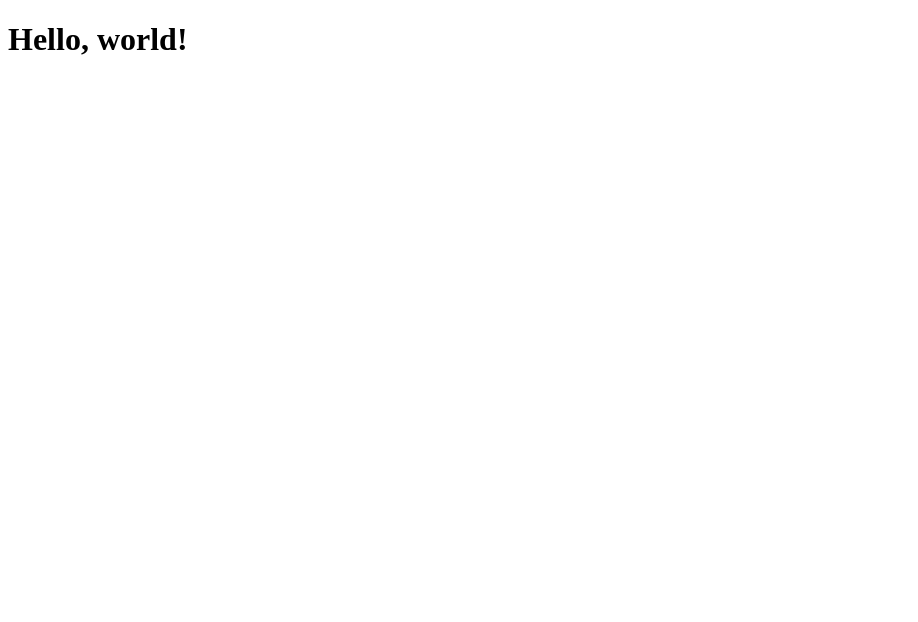
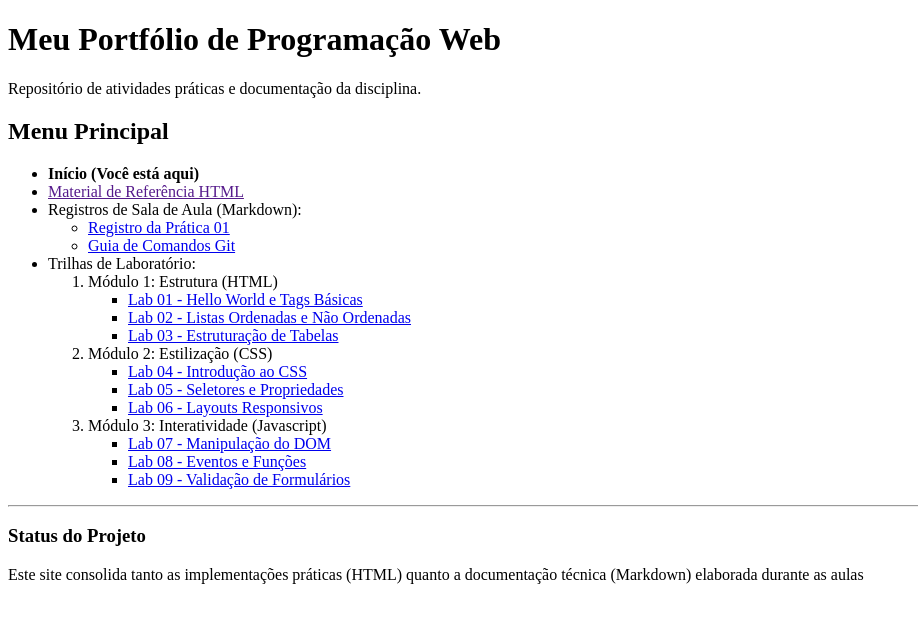
Before and after one commit to Programacao-Web-BSI-2026-2/lab-rafael_monteiro_viana, a plain HTML site: page index.html in a window 1280 px wide. Shown: the whole page, without its empty margins (0-918 px from the left). Drawn offline with Linux system fonts and the light colour scheme.

Commit message:
feat: criar o index.html com um lista contendo a estrutura do projeto com links para os arquivos

```diff
--- a/index.html
+++ b/index.html
@@ -1,11 +1,57 @@
 <!DOCTYPE html>
-<html lang="en">
+<html lang="pt-BR">
 <head>
     <meta charset="UTF-8">
     <meta name="viewport" content="width=device-width, initial-scale=1.0">
-    <title>Document</title>
+    <title>Portfólio de Programação Web</title>
 </head>
 <body>
-    <h1>Hello, world!</h1>
+    <header>
+        <h1>Meu Portfólio de Programação Web</h1>
+        <p>Repositório de atividades práticas e documentação da disciplina.</p>
+    </header>
+    <main>
+        <h2>Menu Principal</h2>
+        <ul>
+            <li><strong>Início (Você está aqui)</strong></li>
+            <li><a href="">Material de Referência HTML</a></li>
+            <li>Registros de Sala de Aula (Markdown):
+                <ul>
+                    <li><a href="/docs/semana-01.md">Registro da Prática 01</a></li>
+                    <li><a href="#">Guia de Comandos Git</a></li>
+                </ul>
+            </li>
+            <li>Trilhas de Laboratório:
+                <ol>
+                    <li>Módulo 1: Estrutura (HTML)
+                        <ul>
+                            <li><a href="/labs/01/index.html">Lab 01 - Hello World e Tags Básicas</a></li>
+                            <li><a href="/labs/02/index.html">Lab 02 - Listas Ordenadas e Não Ordenadas</a></li>
+                            <li><a href="/labs/03/index.html">Lab 03 - Estruturação de Tabelas</a></li>
+                        </ul>
+                    </li>
+                    <li>Módulo 2: Estilização (CSS)
+                        <ul>
+                            <li><a href="/labs/04/index.html">Lab 04 - Introdução ao CSS</a></li>
+                            <li><a href="/labs/05/index.html">Lab 05 - Seletores e Propriedades</a></li>
+                            <li><a href="/labs/06/index.html">Lab 06 - Layouts Responsivos</a></li>
+                        </ul>
+                    </li>
+                    <li>Módulo 3: Interatividade (Javascript)
+                        <ul>
+                            <li><a href="/labs/07/index.html">Lab 07 - Manipulação do DOM</a></li>
+                            <li><a href="/labs/08/index.html">Lab 08 - Eventos e Funções</a></li>
+                            <li><a href="/labs/09/index.html">Lab 09 - Validação de Formulários</a></li>
+                        </ul>
+                    </li>
+                </ol>
+            </li>
+        </ul>
+    </main>
+    <footer>
+        <hr>
+        <h3>Status do Projeto</h3>
+        <p>Este site consolida tanto as implementações práticas (HTML) quanto a documentação técnica (Markdown) elaborada durante as aulas</p>
+    </footer>
 </body>
 </html>
```
